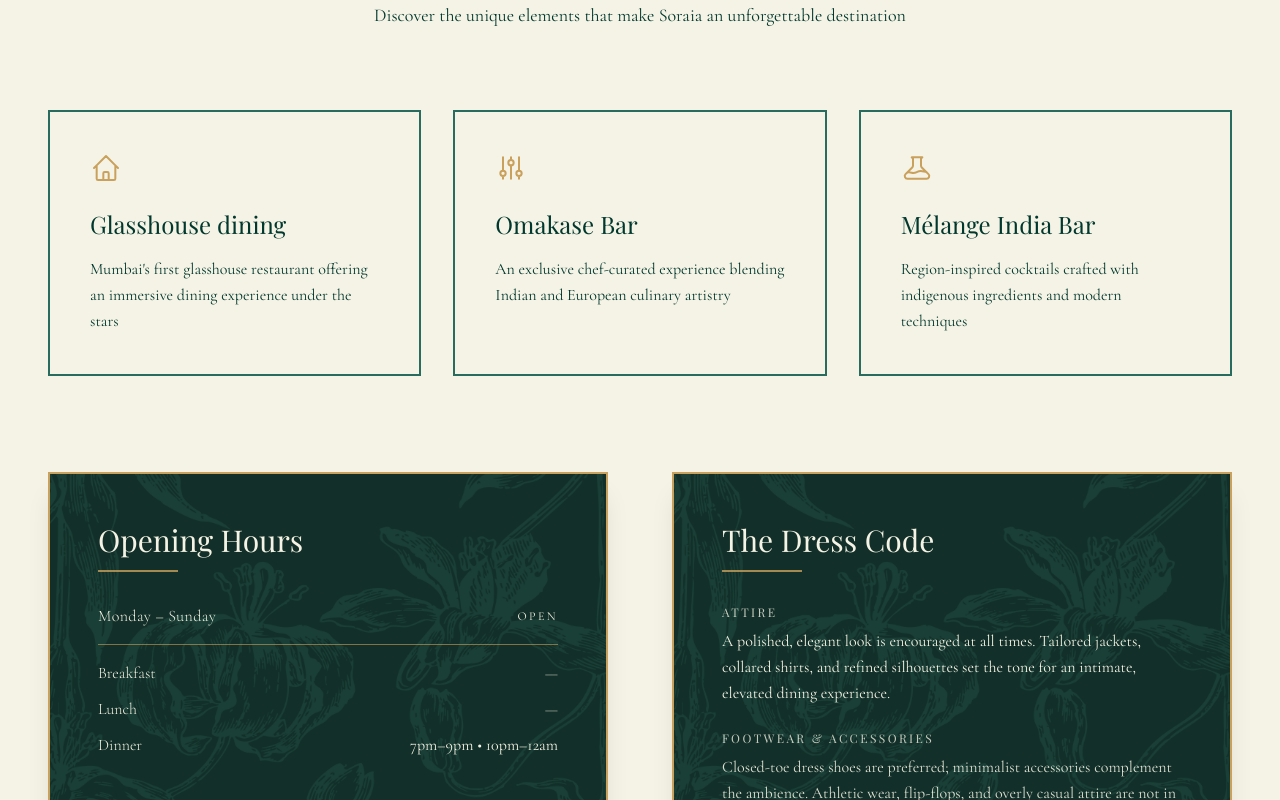
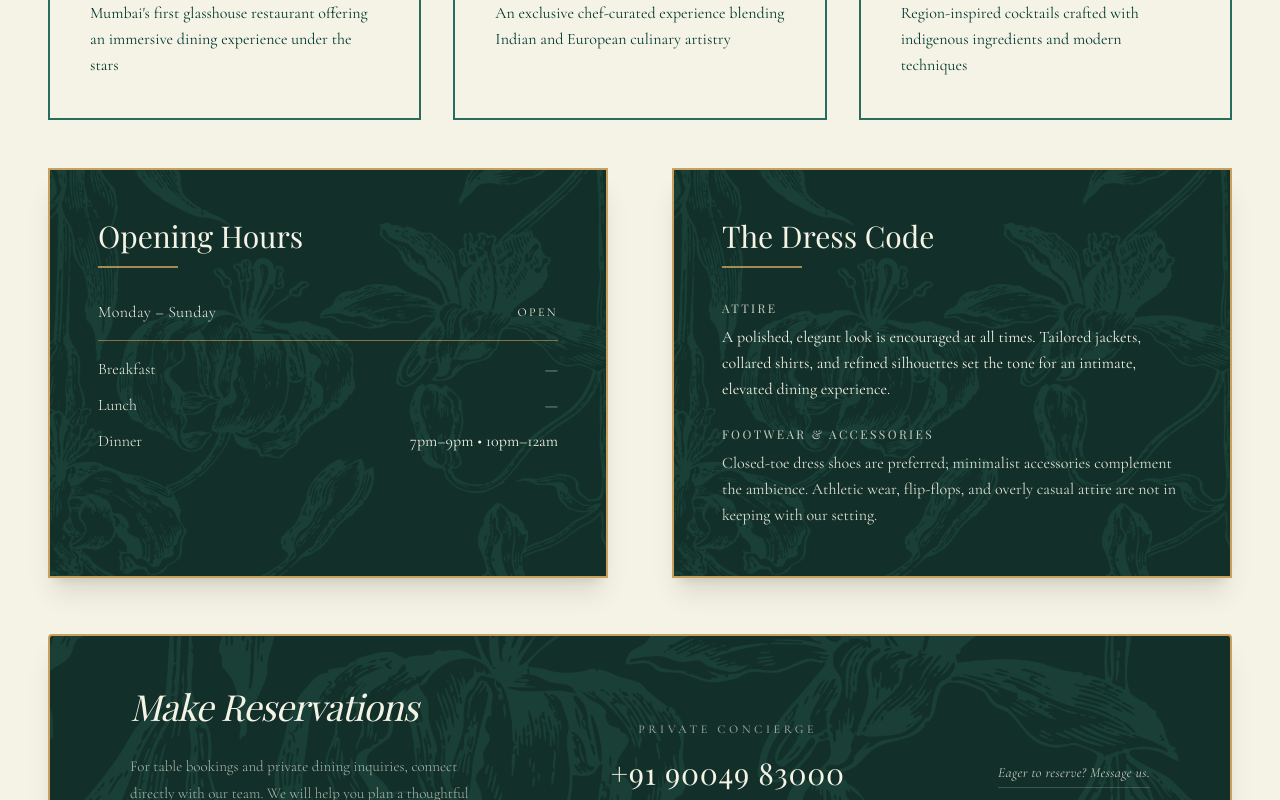
Before and after one commit to ashmay29/Soraia, a Next.js app in the folder apps/kepler/: page / in a window 1280 px wide. Shown: the part 2000-2800 px from the top of the page. Built offline with nearby package versions, Linux system fonts and the light colour scheme; a web font is replaced by a local one.

Commit message:
minor fixes in UI

```diff
--- a/apps/kepler/src/app/page.tsx
+++ b/apps/kepler/src/app/page.tsx
@@ -1,18 +1,29 @@
+"use client";
+
 import Navigation from "@/components/navbar/Navigation";
 import Hero from "@/components/Hero";
 import About from "@/components/About";
 import Experience from "@/components/Experience";
 import Contact from "@/components/Contact";
+import ReservationCard from "@/components/ReservationCard";
 import Footer from "@/components/Footer";
 
 export default function Home() {
   return (
-    <div className="min-h-screen">
+    <div className="flex min-h-screen flex-col">
       <Navigation />
-      <Hero />
-      <About />
-      <Experience />
-      <Contact />
+      <main className="flex-grow">
+        <Hero />
+        <About />
+        <Experience />
+        {/* New Reservation Card as the primary contact and booking point */}
+        <section id="contact" className="bg-background pt-0 pb-8">
+          <div id="book" className="scroll-mt-20">
+            <ReservationCard />
+          </div>
+        </section>
+        <Contact />
+      </main>
       <Footer />
     </div>
   );
--- a/apps/kepler/src/components/About.tsx
+++ b/apps/kepler/src/components/About.tsx
@@ -32,7 +32,7 @@ export default function About() {
   }, []);
 
   return (
-    <section id="about" ref={sectionRef} className="bg-background px-6 py-32 lg:px-12">
+    <section id="about" ref={sectionRef} className="bg-background px-6 pt-20 pb-10 lg:px-12">
       <div className="mx-auto max-w-7xl">
         <div className="grid grid-cols-1 items-center gap-16 lg:grid-cols-2">
           {/* Left Content */}
--- a/apps/kepler/src/components/Contact.tsx
+++ b/apps/kepler/src/components/Contact.tsx
@@ -31,7 +31,7 @@ export default function Contact() {
   }, []);
 
   return (
-    <section id="contact" ref={sectionRef} className="bg-background px-6 py-32 lg:px-12">
+    <section ref={sectionRef} className="bg-background px-6 py-20 lg:px-12">
       <div className="mx-auto max-w-7xl">
         <div className="grid grid-cols-1 gap-16 lg:grid-cols-2">
           {/* Left Side - Contact Info */}
@@ -67,23 +67,6 @@ export default function Contact() {
                   >
                     +91 90049 58000
                   </a>
-
-                  <span className="font-light">Reservations</span>
-                  <div className="flex items-center gap-2 justify-self-end text-right whitespace-nowrap tabular-nums md:gap-3">
-                    <a
-                      href="tel:+919004938000"
-                      className="hover:text-gold text-right whitespace-nowrap transition-colors"
-                    >
-                      +91 90049 38000
-                    </a>
-                    <span className="opacity-70">•</span>
-                    <a
-                      href="tel:+919004883000"
-                      className="hover:text-gold text-right whitespace-nowrap transition-colors"
-                    >
-                      +91 90048 83000
-                    </a>
-                  </div>
                 </div>
               </div>
 
--- a/apps/kepler/src/components/Experience.tsx
+++ b/apps/kepler/src/components/Experience.tsx
@@ -79,11 +79,11 @@ export default function Experience() {
   ];
 
   return (
-    <section id="experience" ref={sectionRef} className="bg-background px-6 py-32 lg:px-12">
+    <section id="experience" ref={sectionRef} className="bg-background px-6 pt-10 pb-8 lg:px-12">
       <div className="mx-auto max-w-7xl">
         {/* Section Title */}
         <div
-          className={`mb-20 text-center transition-all duration-1000 ${
+          className={`mb-12 text-center transition-all duration-1000 ${
             isVisible ? "translate-y-0 opacity-100" : "translate-y-10 opacity-0"
           }`}
         >
@@ -125,7 +125,7 @@ export default function Experience() {
 
         {/* Opening Hours Section */}
         <div
-          className={`mt-24 grid grid-cols-1 gap-16 transition-all duration-1000 lg:grid-cols-2 ${
+          className={`mt-12 grid grid-cols-1 gap-16 transition-all duration-1000 lg:grid-cols-2 ${
             isVisible ? "translate-y-0 opacity-100" : "translate-y-10 opacity-0"
           }`}
           style={{ transitionDelay: "800ms" }}
--- a/apps/kepler/src/components/Footer.tsx
+++ b/apps/kepler/src/components/Footer.tsx
@@ -32,7 +32,7 @@ export default function Footer() {
             <ul className="space-y-3">
               <li>
                 <a
-                  href="#about"
+                  href="/#about"
                   className="text-background hover:text-gold transition-colors duration-300"
                 >
                   About
@@ -40,7 +40,7 @@ export default function Footer() {
               </li>
               <li>
                 <a
-                  href="#experience"
+                  href="/#experience"
                   className="text-background hover:text-gold transition-colors duration-300"
                 >
                   Experience
@@ -48,7 +48,7 @@ export default function Footer() {
               </li>
               <li>
                 <a
-                  href="#contact"
+                  href="/#contact"
                   className="text-background hover:text-gold transition-colors duration-300"
                 >
                   Contact
@@ -71,9 +71,15 @@ export default function Footer() {
         {/* Bottom Bar */}
         <div className="border-gold flex flex-col items-center justify-between gap-4 border-t pt-8 md:flex-row">
           <p className="text-background/70 text-sm">
-            © {new Date().getFullYear()} Soraia. All rights reserved.
+            © {new Date().getFullYear()} Soraia Innercircle Hospitality LLP. All rights reserved.
           </p>
           <div className="flex gap-6">
+            <a
+              href="https://eigensu.in"
+              className="text-gray hover:text-background text-sm transition-colors duration-300"
+            >
+              Designed & Developed by @Eigensu
+            </a>
             <a
               href="#"
               className="text-gray hover:text-background text-sm transition-colors duration-300"
--- /dev/null
+++ b/apps/kepler/src/components/ReservationCard.tsx
@@ -0,0 +1,57 @@
+"use client";
+
+import Image from "next/image";
+
+export default function ReservationCard() {
+  return (
+    <div className="mx-auto max-w-7xl px-6 py-6 lg:px-12">
+      <div
+        className="bg-primary/95 text-background border-gold relative overflow-hidden rounded-sm border-2 shadow-xl backdrop-blur-sm transition-all duration-500"
+        style={{
+          backgroundImage: "url('/background/background.png')",
+          backgroundSize: "cover",
+          backgroundPosition: "center",
+        }}
+      >
+        {/* Content Container with increased horizontal padding */}
+        <div className="relative z-10 grid grid-cols-1 items-center gap-12 px-10 py-12 md:px-16 lg:grid-cols-12 lg:gap-8 lg:px-20">
+          {/* Section 1: Left - Heading + Supporting Copy (4 cols) */}
+          <div className="flex flex-col space-y-6 text-center lg:col-span-5 lg:text-left">
+            <h2 className="font-display text-3xl leading-tight tracking-tight italic md:text-4xl lg:text-4xl">
+              Make Reservations
+            </h2>
+            <p className="text-background/70 mx-auto max-w-[340px] text-sm leading-[1.8] font-light md:text-[15px] lg:mx-0">
+              For table bookings and private dining inquiries, connect directly with our team. We
+              will help you plan a thoughtful dining experience.
+            </p>
+          </div>
+
+          {/* Section 2: Center - Concierge Number (4 cols) */}
+          <div className="flex flex-col items-center justify-center text-center lg:col-span-4">
+            <span className="mb-3 text-[10px] font-medium tracking-[0.3em] uppercase opacity-60 md:text-xs">
+              Private Concierge
+            </span>
+            <a
+              href="tel:+919004983000"
+              className="font-display hover:text-gold text-2xl leading-relaxed tracking-wide transition-colors duration-500 md:text-3xl lg:text-3xl"
+            >
+              +91 90049 83000
+            </a>
+          </div>
+
+          {/* Section 3: Right - CTA (3 cols) */}
+          <div className="flex items-center justify-center lg:col-span-3 lg:justify-end lg:pt-8">
+            <a
+              href="https://wa.me/919004983000"
+              target="_blank"
+              rel="noopener noreferrer"
+              className="text-background/80 hover:text-background border-background/20 hover:border-background/60 border-b pb-1 text-sm font-light tracking-wide italic transition-all duration-500"
+            >
+              Eager to reserve? Message us.
+            </a>
+          </div>
+        </div>
+      </div>
+    </div>
+  );
+}
```
Also changed, not shown: apps/kepler/src/components/navbar/Navigation.tsx (+20 -20 lines).
